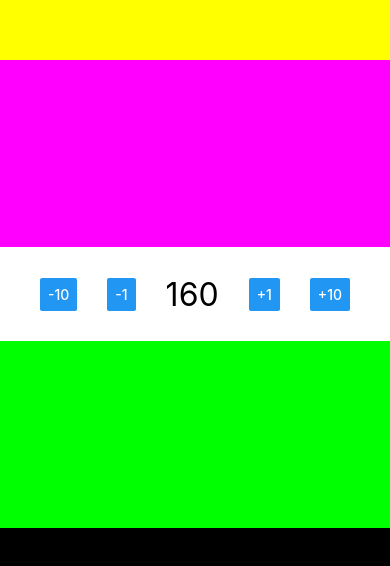
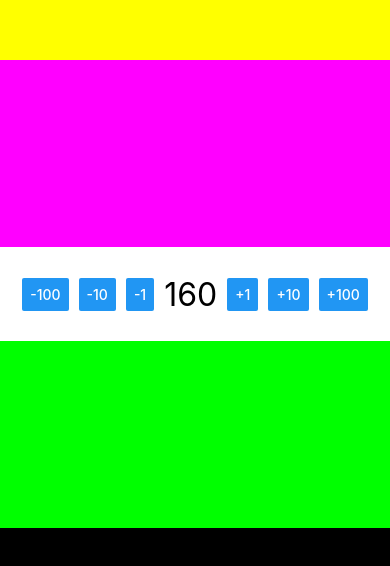
Before and after one commit to SteellgoldStock/reactnatviuha, a React Native app: screen / in a window 390 px wide. Shown: the part 128-694 px from the top of the page. Built offline with nearby package versions, Linux system fonts and the light colour scheme.

Commit message:
-100/+100/reset

```diff
--- a/App.js
+++ b/App.js
@@ -28,13 +28,20 @@ export default function App() {
       <View style={{ flex: 2, backgroundColor: colors[0] }} />
       <View style={{ flex: 2, backgroundColor: colors[1] }} />
 
-      <View style={{ flex: 1, flexDirection: "row", gap: 30, justifyContent: "center", alignItems: 'center' }}>
+      <View style={{ flex: 1, flexDirection: "row", gap: 10, justifyContent: "center", alignItems: 'center' }}>
+        <Button title='-100' onPress={() => setNum(num - 100)} />
         <Button title='-10' onPress={() => setNum(num - 10)} />
         <Button title='-1' onPress={() => setNum(num - 1)} />
-        <Text style={{ fontSize: 32 }}>{num}</Text>
+
+        <Text style={{ fontSize: 32 }} onPress={() => setNum(160)}>
+          {num}
+        </Text>
+
         <Button title='+1' onPress={() => setNum(num + 1)} />
         <Button title='+10' onPress={() => setNum(num + 10)} />
+        <Button title='+100' onPress={() => setNum(num + 100)} />
       </View>
+
       <View style={{ flex: 2, backgroundColor: colors[2] }} />
       <View style={{ flex: 2, backgroundColor: colors[3] }} />
     </View>
```
